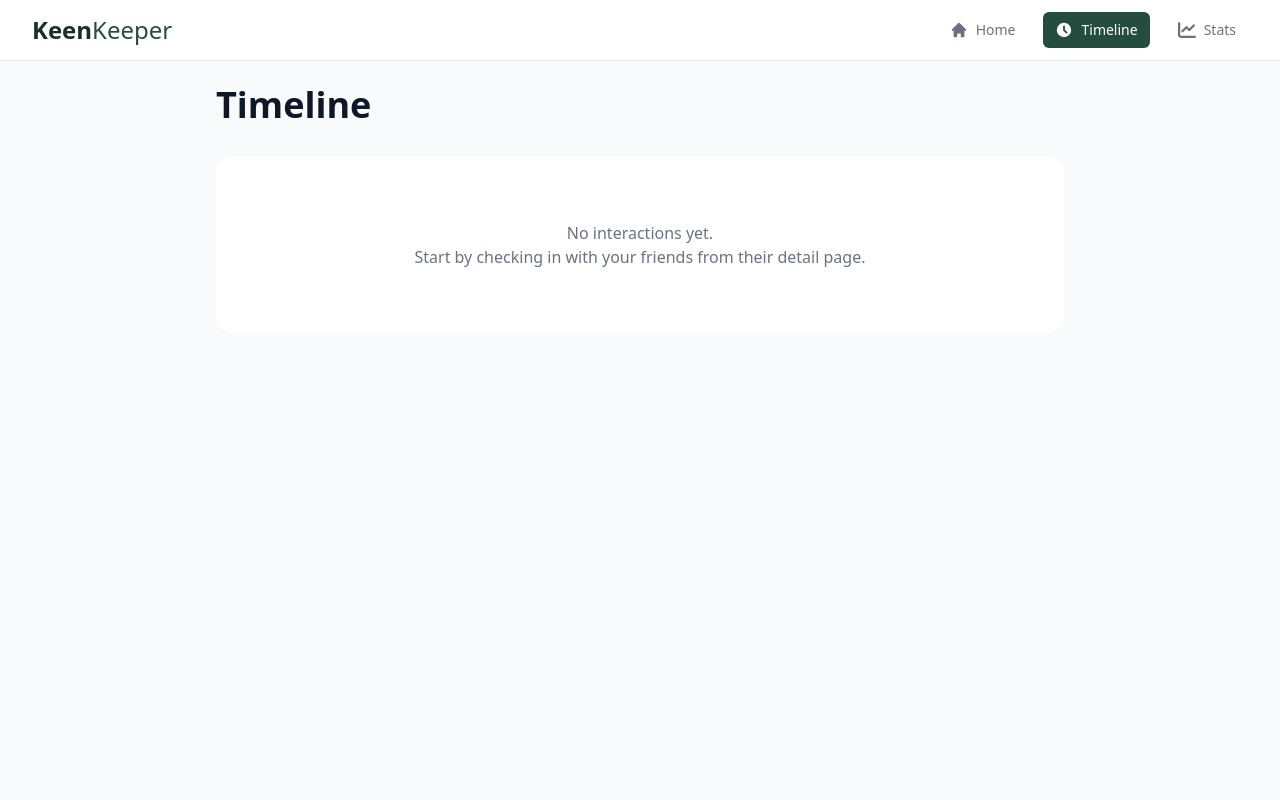
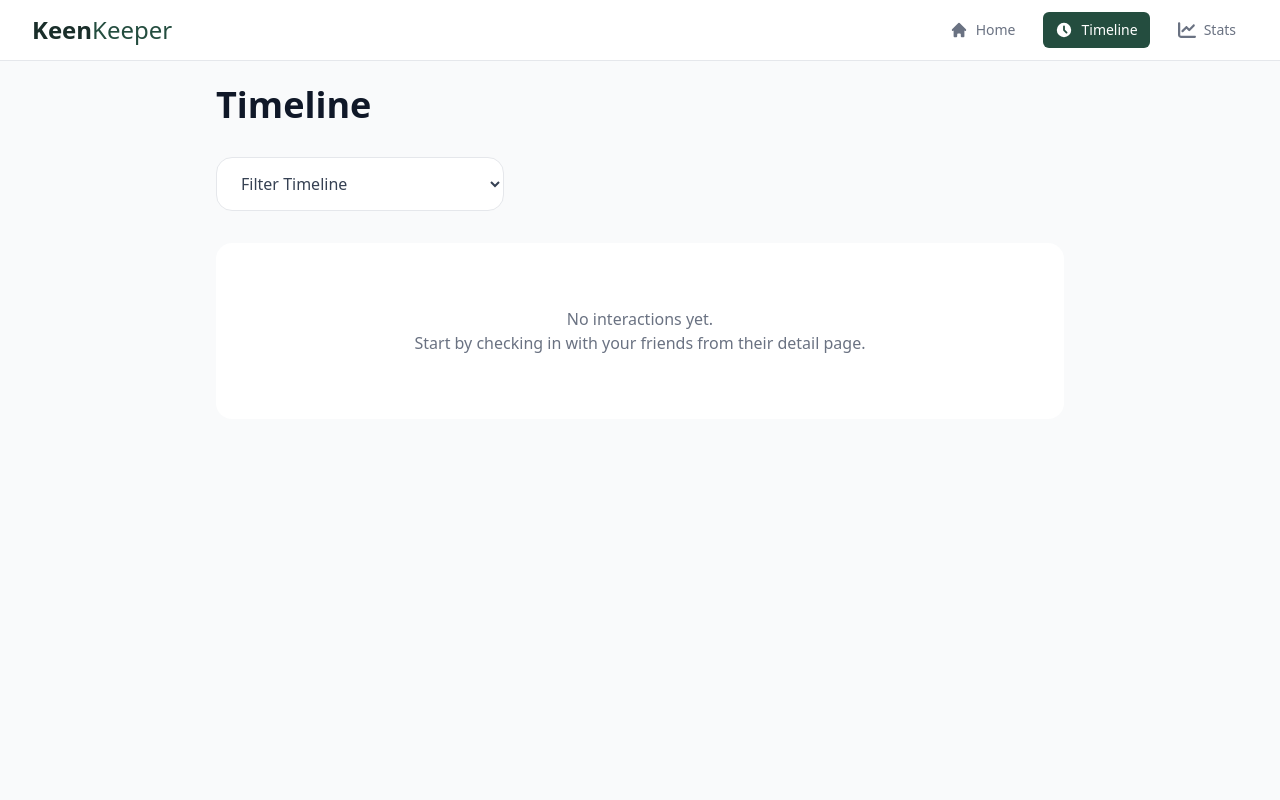
Before and after one commit to fireflyurmi/keen-keeper-project, a Next.js app: page /timeline in a window 1280 px wide. Shown: the top 800 px of the page. Built offline with nearby package versions, Linux system fonts and the light colour scheme.

Commit message:
timeline filter function has done

```diff
--- a/src/app/timeline/client-page.jsx
+++ b/src/app/timeline/client-page.jsx
@@ -24,7 +24,21 @@ export default function ClientTimeline() {
     <main className="max-w-4xl mx-auto p-6 bg-gray-50 min-h-screen">
       <h1 className="text-4xl font-bold text-gray-900 mb-8">Timeline</h1>
 
-
+      <div className="mb-8">
+        <select
+          value={selectedFilter}
+          onChange={(e) => setSelectedFilter(e.target.value)}
+          className="w-full md:w-72 px-5 py-3.5 border border-gray-200 rounded-2xl bg-white
+                     focus:outline-none focus:border-[#244d3f] focus:ring-1 focus:ring-[#244d3f]
+                     text-gray-700 text-base cursor-pointer"
+        >
+          {filterOptions.map((option) => (
+            <option key={option} value={option}>
+              {option === 'All' ? 'Filter Timeline' : `Filter by ${option}`}
+            </option>
+          ))}
+        </select>
+      </div>
 
       <div className="space-y-3">
         {displayedInteractions.length === 0 ? (
```
